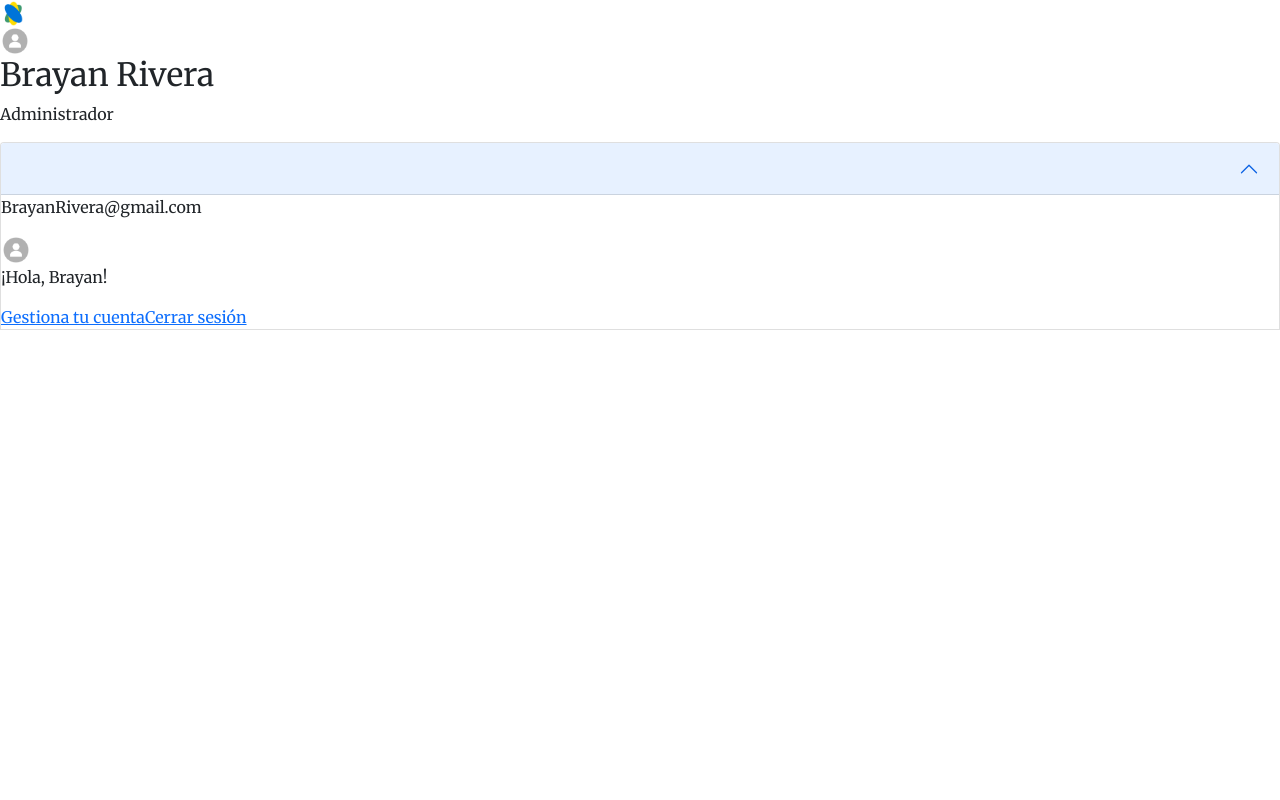
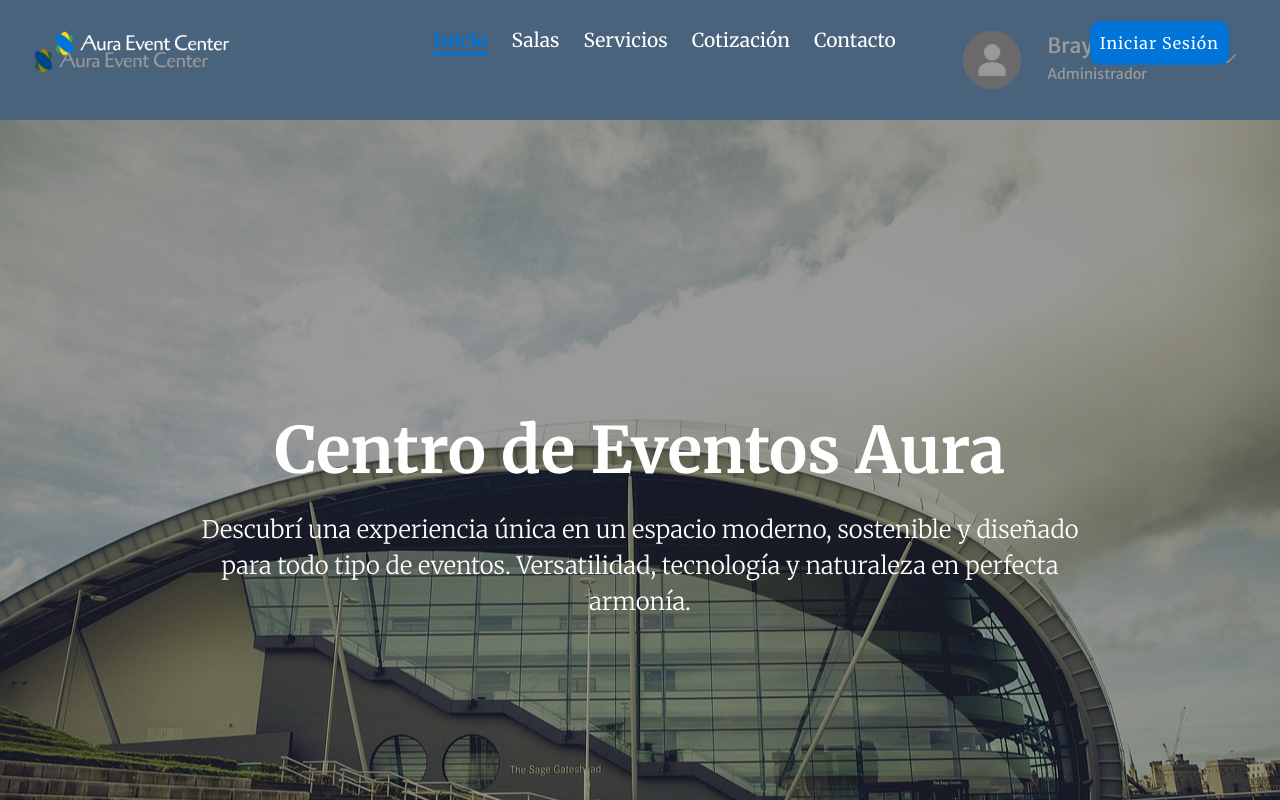
Before and after one commit to henoc03/AuraEventCenter, a React (Vite) app in the folder frontend/: page /profile in a window 1280 px wide. Shown: the top 800 px of the page. Built offline with nearby package versions, Linux system fonts and the light colour scheme; no server answers.

Commit message:
feat:se agregan los estilos del header

```diff
--- a/frontend/index.html
+++ b/frontend/index.html
@@ -4,7 +4,11 @@
 <head>
   <meta charset="UTF-8" />
   <link rel="icon" type="image/png" href="/src/images/logo-no-background.png" />
-  <link href="https://fonts.googleapis.com/css2?family=Merriweather:wght@400;700&display=swap" rel="stylesheet">
+  <link rel="preconnect" href="https://fonts.googleapis.com">
+  <link rel="preconnect" href="https://fonts.gstatic.com" crossorigin>
+  <link
+    href="https://fonts.googleapis.com/css2?family=Merriweather+Sans:ital,wght@0,300..800;1,300..800&family=Merriweather:ital,opsz,wght@0,18..144,300..900;1,18..144,300..900&display=swap"
+    rel="stylesheet">
   <link rel="stylesheet" href="https://cdnjs.cloudflare.com/ajax/libs/font-awesome/5.15.4/css/all.min.css" />
   <link rel="stylesheet" href="https://cdn.jsdelivr.net/npm/bootstrap@5.0.0-beta2/dist/css/bootstrap.min.css">
   <link rel="stylesheet" href="https://cdn.jsdelivr.net/npm/bootstrap-icons@1.11.3/font/bootstrap-icons.min.css">
--- a/frontend/src/App.jsx
+++ b/frontend/src/App.jsx
@@ -11,28 +11,33 @@
 
 function App() {
   return (
-    <Header/>
+    <>
+      <Header/>
 
-    // <Router>
-    //   <Routes>
-    //     {/* Ruta para la página de inicio */}
-    //     <Route path="/" element={<Home />} />
+      <Router>
+        <Routes>
+          {/* Ruta para la página de inicio */}
+          <Route path="/" element={<Home />} />
 
-    //     {/* Ruta para la página de inicio de sesión */}
-    //     <Route path="/iniciarsesion" element={<SignIn />} />
+          {/* Ruta para la página de inicio de sesión */}
+          <Route path="/iniciarsesion" element={<SignIn />} />
 
-    //     {/* Ruta para la página de registro */}
-    //     <Route path="/registro" element={<Register />} />
+          {/* Ruta para la página de registro */}
+          <Route path="/registro" element={<Register />} />
 
-    //     {/* Ruta para la página de inicio */}
-    //     <Route path="/inicio" element={<Home />} />
+          {/* Ruta para la página de inicio */}
+          <Route path="/inicio" element={<Home />} />
+
+          {/* Ruta para la página de inicio */}
+          <Route path="/profile" element={<Home />} />
 
 
-    //     {/* Ruta para 404 para paginas no definidas */}
-    //     <Route path="*" element={<NotFound />} />
+          {/* Ruta para 404 para paginas no definidas */}
+          <Route path="*" element={<NotFound />} />
 
-    //   </Routes>
-    // </Router>
+        </Routes>
+      </Router>
+    </>
   );
 }
 
--- a/frontend/src/components/common/Header.jsx
+++ b/frontend/src/components/common/Header.jsx
@@ -1,12 +1,14 @@
 import React, { useEffect, useState } from 'react';
 import Logo from '../icons/Logo.jsx';
 import ProfilePhoto from '../icons/ProfilePhoto.jsx'
+import '../../style/header.css'
 
 const DEFAULT_ROUTE = 'http://localhost:3000'
 
 function Header() {
   const [currentUser, setCurrentUser] = useState([]);
 
+  // Traer informacion del usuario activo desde la api
   useEffect(() => {
     fetch(`${DEFAULT_ROUTE}/api/current_user`)
      .then(res=>res.json())
@@ -16,7 +18,7 @@
 
   return (
     <header className='header-container'>
-      <Logo/>
+      <Logo className='logo'/>
       <div className='right-content-container'>
         <ProfilePhoto/>
         <div className='user-info-container'>
@@ -24,38 +26,37 @@
           <p>{/*currentUser?.role != 'client' ? currentUser?.role : ''*/}Administrador</p>
         </div>
 
-        {/* <button className="btn btn-primary" type="button" data-bs-toggle="collapse" data-bs-target="#collapseContent" aria-expanded="false" aria-controls="collapseContent">
-          <i class="bi bi-chevron-down"></i>
-        </button>
+        <div className='drop-down-menu'>
+          <button
+            id="collapse-button"
+            type="button"
+            className="btn btn-primary"
+            data-bs-toggle="collapse"
+            data-bs-target="#collapseMenu"
+            aria-expanded="false"
+            aria-controls="collapseMenu"
+            style={{ marginBottom: 0 }}>
+            <i className="bi bi-chevron-down"></i>
+          </button>
 
-        <div className="collapse" id="collapseContent">
-          <div>
-
-          </div>
-        </div> */}
-
-        <div className="accordion" id="accordionContainer">
-          <div className="accordion-item">
-            <button className="accordion-button" type="button" data-bs-toggle="collapse" data-bs-target="#collapseOne" aria-expanded="true" aria-controls="collapseOne"></button>
-
-            <div id="collapseOne" className="accordion-collapse collapse show" aria-labelledby="headingOne" data-bs-parent="#accordionContainer">
-              <div className='accordion-user-info'>
+          <div className="collapse submenu" id="collapseMenu"
+          style={{ position: 'absolute', zIndex: 1000, marginTop: 47, right: '0%'}}>
+            <div className='card card-body'>
+              <div className='dropdown-user-info'>
                 <p className='user-email'>
                   {/*currentUser?.role != 'client' ? currentUser?.role : ''*/}
                   BrayanRivera@gmail.com
                 </p>
-                <ProfilePhoto/>
+                <ProfilePhoto width={120} height={120}/>
                 <p>{/*`Hola, ${currentUser?.username}`*/}¡Hola, Brayan!</p>
 
                 <div className='options'>
-                  <a href="">Gestiona tu cuenta</a>
+                  <a href="/">Inicio</a>
                   <a href="/">Cerrar sesión</a>
                 </div>
               </div>
             </div>
           </div>
-        <div/>
-
         </div>
       </div>
     </header>
--- a/frontend/src/components/icons/ProfilePhoto.jsx
+++ b/frontend/src/components/icons/ProfilePhoto.jsx
@@ -3,7 +3,7 @@
 
 const DEFAULT_ROUTE = 'http://localhost:3000'
 
-function ProfilePhoto({width = 30, height = 30}) {
+function ProfilePhoto({width = 70, height = 70}) {
   const [currentUser, setCurrentUser] = useState([]);
 
   useEffect(() => {
--- /dev/null
+++ b/frontend/src/style/header.css
@@ -0,0 +1,125 @@
+:root {
+    --font-family: 'Merriweather Sans', sans-serif;
+}
+
+.header-container {
+    width: 100%;
+    height: 15vh;
+    background-color: #7AA4CF;
+    display: flex;
+    align-items: center;
+    justify-content: space-between;
+    padding: 0px 30px;
+}
+
+.right-content-container {
+    height: 100%;
+    display: flex;
+    align-items: center;
+    justify-content: center;
+    font-size: 1rem;
+    color: white;
+}
+
+.user-info-container {
+    display: flex;
+    flex-direction: column;
+    margin: 50px 20px;
+}
+
+.user-info-container h2 {
+    font-family: var(--font-family);
+    font-size: 1.3rem;
+    margin-bottom: 5px;
+}
+
+.user-info-container p {
+    font-family: var(--font-family);
+    font-size: 0.9rem;
+    margin: 0px;
+}
+
+#collapse-button {
+    color: white;
+    background: none;
+    border: none;
+    font-size: 1.3rem;
+    margin-bottom: 0px;
+}
+
+.card {
+    padding: 0;
+    margin: 0;
+    border: none;
+    border-radius: 0px 0px 15px 15px;;
+}
+
+.dropdown-user-info {
+    display: flex;
+    flex-direction: column;
+    align-items: center;
+    width: 35vw;
+    max-width: 360px;
+    min-width: 200px;
+    color: black;
+    font-size: 0.8rem;
+    background-color: rgba(122, 165, 207, 0.884);
+    padding: 15px 0px;
+    border-radius: 0px 0px 15px 15px;
+}
+
+.dropdown-user-info p{
+    display: flex;
+    justify-content: center;
+    font-family: var(--font-family);
+    text-align: center;
+    margin: 10px 0px;
+}
+
+.options{
+    width: 100%;
+    display: flex;
+    align-items: center;
+    flex-direction: column;
+    margin-top: 20px;
+}
+
+.options a{
+    font-family: var(--font-family);
+    text-decoration: none;
+    color: black;
+    padding: 3px 20px;
+}
+
+.options a:hover{
+    font-weight: bold;
+}
+
+@media(max-width: 768px) {
+
+
+    .header-container {
+        justify-content: center;
+        flex-direction: column;
+        height: 20%;
+        padding: 10px;
+    }
+
+    .user-info-container {
+        margin: 20px;
+        left: 50%;
+    }
+
+    .submenu {
+        top: 13.2%;
+        background-color: none;
+    }
+
+    .user-info-container h2 {
+        font-size: 1rem;
+    }
+
+    .user-info-container p {
+        font-size: 0.8rem;
+    }
+}
```
